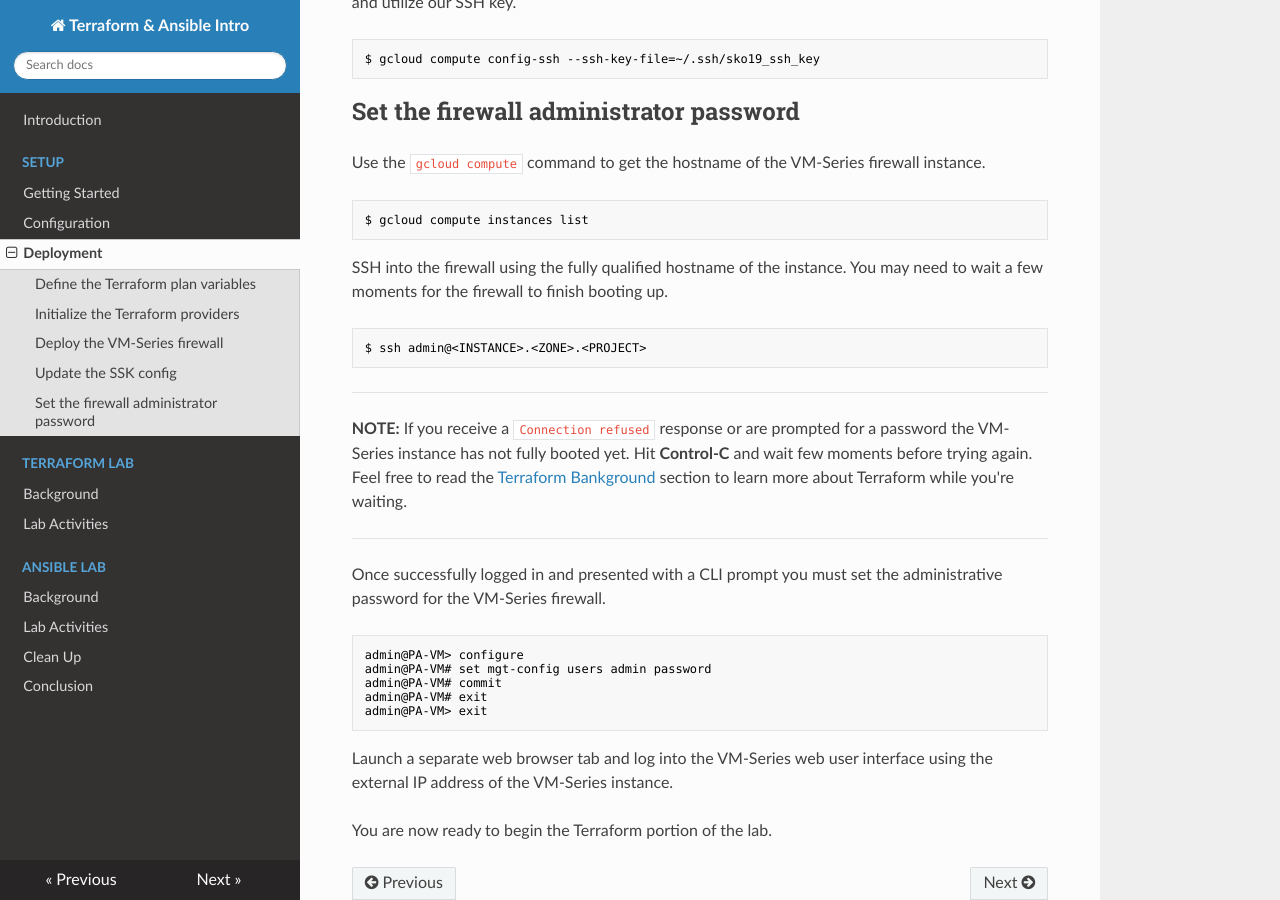
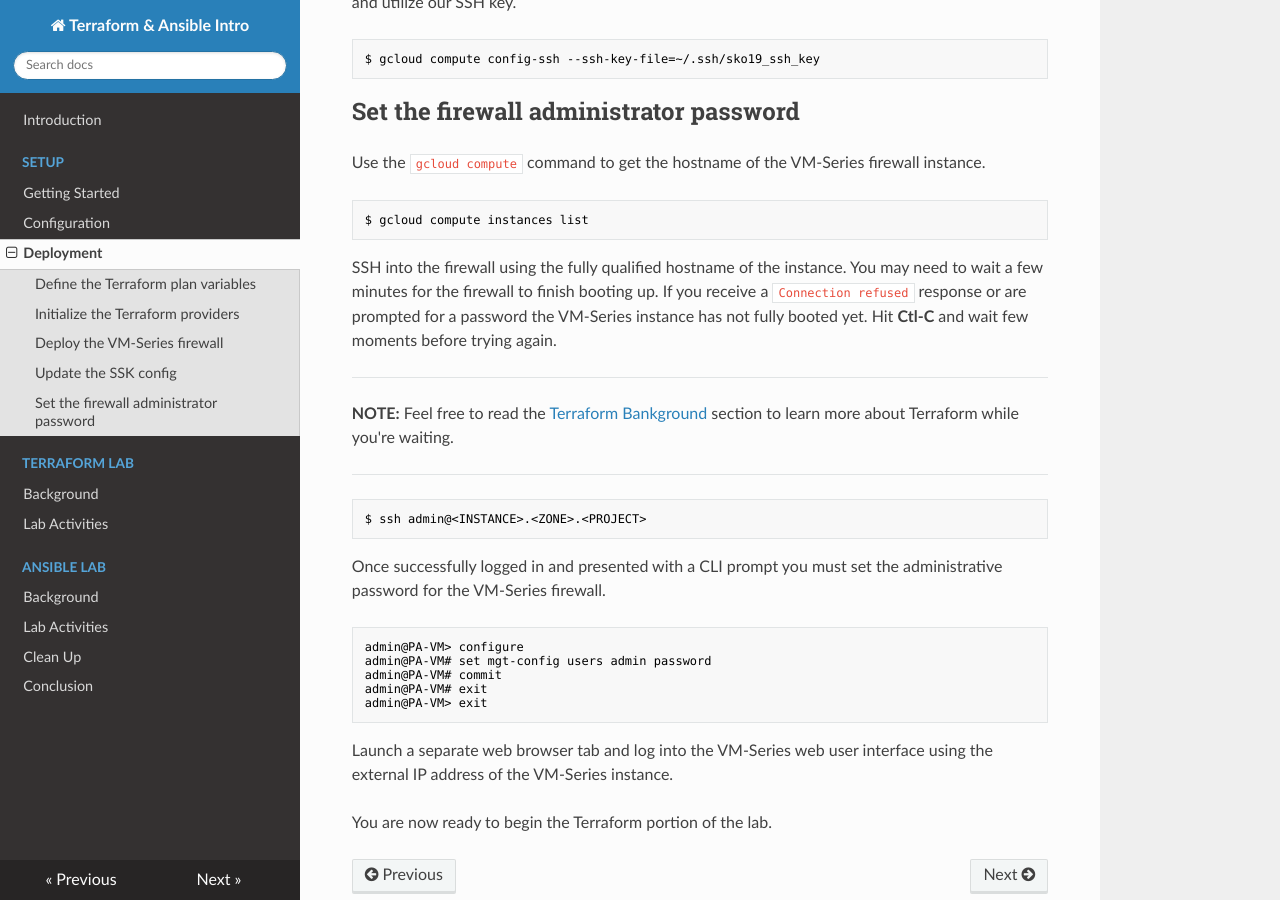
Before and after one commit to PaloAltoNetworks/terraform-ansible-intro, an MkDocs documentation site: the page built from docs/deployment.md, in a window 1280 px wide and 900 px high, scrolled down 1786 px. Built offline with MkDocs 1.6.1, drawn with Linux system fonts in a browser that asks for light colours; nearby versions of some CDN libraries; old or Windows-style settings are respelled for this version of MkDocs; some of the changed text lies outside the part shown.

Commit message:
New day. New documentation tweaks.

````diff
--- a/docs/deployment.md
+++ b/docs/deployment.md
@@ -22,7 +22,7 @@
 $ vi gcp_variables.tf
 ```
 
-Replace the default value for the variable `gcp_project_id` with the GCP Project ID displayed in the Qwiklabs main page.  The `gcp_region`, `gcp_credentials_file`, and `gcp_ssh_key` variables have been pre-populated.
+Replace the **default** value for the variable `gcp_project_id` with the GCP Project ID displayed in the Qwiklabs main page.  The `gcp_region`, `gcp_credentials_file`, and `gcp_ssh_key` variables have been pre-populated.
 
 ```yml
 variable "gcp_project_id" {
@@ -87,16 +87,16 @@
 $ gcloud compute instances list
 ```
 
-SSH into the firewall using the fully qualified hostname of the instance.  You may need to wait a few moments for the firewall to finish booting up.
+SSH into the firewall using the fully qualified hostname of the instance.  You may need to wait a few minutes for the firewall to finish booting up. If you receive a `Connection refused` response or are prompted for a password the VM-Series instance has not fully booted yet. Hit **Ctl-C** and wait few moments before trying again.
+
+---
+**NOTE:** Feel free to read the [Terraform Bankground](terraform-background) section to learn more about Terraform while you're waiting.
+
+---
 
 ```bash
 $ ssh admin@<INSTANCE>.<ZONE>.<PROJECT>
 ```
-
----
-**NOTE:** If you receive a `Connection refused` response or are prompted for a password the VM-Series instance has not fully booted yet.  Hit **Control-C** and wait few moments before trying again.  Feel free to read the [Terraform Bankground](terraform-background) section to learn more about Terraform while you're waiting.
-
----
 
 Once successfully logged in and presented with a CLI prompt you must set the administrative password for the VM-Series firewall.
 
````
